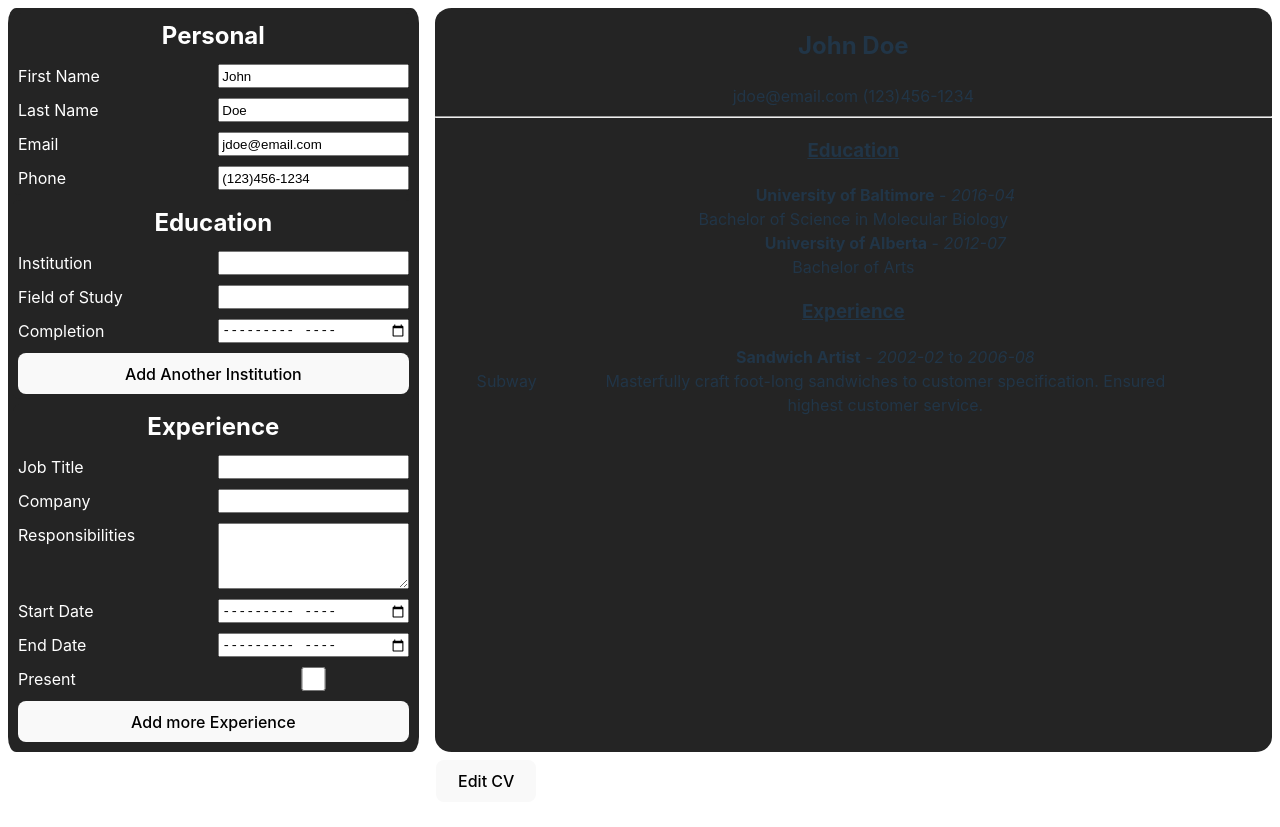
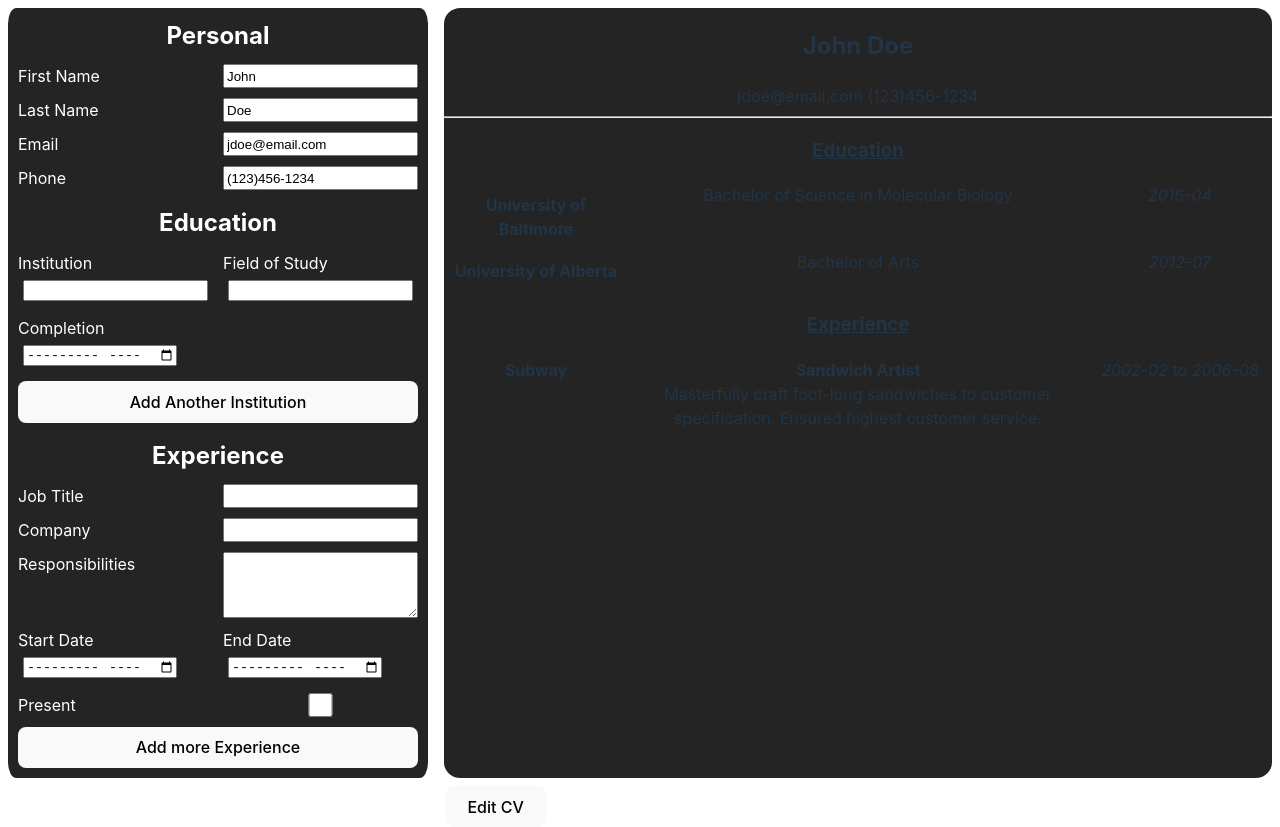
Before and after one commit to cabelstein12/CV-Application, a React (Vite) app: page / in a window 1280 px wide. Before the commit the page ends 802 px from the top, so only its background shows below. Built offline with nearby package versions, Linux system fonts and the light colour scheme.

Commit message:
format and styling

```diff
--- a/src/App.jsx
+++ b/src/App.jsx
@@ -114,7 +114,7 @@ function App() {
   }
 
   const educationItems = institutions.map(institution =>
-    <li key={institution.id}>
+    <li key={institution.id} className="education-list-item">
       <span className="edit-buttons">
         <button
           className="edit-button delete-button"
@@ -138,14 +138,24 @@ function App() {
           }
         ></button>
       </span>
-      <span id="institution-info">
-        <b>{institution.name}</b> - <i>{institution.date}</i>
-      </span>
+      <div id="institution-name">
+        <b>{institution.name}</b>
+      </div>
+      <div id="institution-date">
+        <i>{institution.date}</i>
+      </div>
       <div id="discipline-name">{institution.discipline}</div>
     </li>
   );
   const experienceItems = experiences.map(experience =>
-    <li key={experience.id}>
+    <li key={experience.id} className="experiences-list-item">
+      <div id="experience-company"><b>{experience.companyName}</b> </div>
+      <div id="experience-name-dates">
+        <b>{experience.jobTitle}</b>
+      </div>
+      <div id="experiences-dates">
+        <i>{experience.from}</i> to <i>{experience.to}</i>
+      </div>
       <div className="edit-buttons">
         <button
           className="edit-button delete-button"
@@ -171,10 +181,6 @@ function App() {
           }}
         ></button>
       </div>
-      <span id="experience-name-dates">
-        <b>{experience.jobTitle}</b> - <i>{experience.from}</i> to <i>{experience.to}</i>
-      </span>
-      <div id="experience-company">{experience.companyName} </div>
       <div id="experience-responsibilities">
         <ul>
           {experience.responsibilities}
--- a/src/Education.jsx
+++ b/src/Education.jsx
@@ -32,14 +32,15 @@ export default function Education({name, institutions, discipline, date, modifyi
       }
       >
         <h2>Education</h2>
-        <label htmlFor="school-name"> Institution </label>
-        <input type="text" id="name" value={name} onChange={onAddName} minLength={7} />
-        <label htmlFor="study-type"> Field of Study </label>
-        <input type="text" id="discipline" value={discipline} onChange={onAddDiscipline} minLength={7} />
-
-        <label htmlFor="study-date-end"> Completion </label>
-        <input type="month" id="endDate" value={date} onChange={onAddDate} />
-
+        <label htmlFor="school-name"> Institution
+          <input type="text" id="name" value={name} onChange={onAddName} minLength={7} />
+        </label>
+        <label htmlFor="study-type"> Field of Study
+          <input type="text" id="discipline" value={discipline} onChange={onAddDiscipline} minLength={7} />
+        </label>
+        <label htmlFor="study-date-end"> Completion
+          <input type="month" id="endDate" value={date} onChange={onAddDate} />
+        </label>
         <button type="submit">{modifying ? ("Modify Institution") : ("Add Another Institution")}</button>
       </form>
     </>
--- a/src/Experience.jsx
+++ b/src/Experience.jsx
@@ -38,15 +38,17 @@ export default function Experience({title, xp, company, jobResponsibilities, dat
         <input type="text" value={title} onChange={onChangeTitle}/>
 
         <label htmlFor="job-company"> Company </label>
-        <input type="text" value={company} onChange={onChangeCompanyName}/>
+        <input type="text" id="job-company" value={company} onChange={onChangeCompanyName}/>
 
         <label htmlFor="job-responsibilities"> Responsibilities </label>
-        <textarea type="text" rows="4" cols="30" value={jobResponsibilities} onChange={onChangeJobResponsibilities}/>
+        <textarea type="text" id="job-responsibilities" rows="4" cols="30" value={jobResponsibilities} onChange={onChangeJobResponsibilities}/>
 
-        <label htmlFor="job-start">Start Date</label>
-        <input type="month" value={dates[0]} onChange={onChangeDates[0]}/>
-        <label htmlFor="job-end">End Date</label>
-        <input id="end-date-text" type="month" value={dates[1]} onChange={onChangeDates[1]}/>
+        <label htmlFor="job-start">Start Date
+          <input type="month" value={dates[0]} onChange={onChangeDates[0]}/>
+        </label>
+        <label htmlFor="job-end">End Date
+          <input id="end-date-text" type="month" value={dates[1]} onChange={onChangeDates[1]}/>
+        </label>
         <span> Present </span>
         <input
           id="end-date-checkbox"
--- a/src/Form.css
+++ b/src/Form.css
@@ -22,18 +22,13 @@ button {
 
 ul {
   list-style-type: none;
-  padding: 0px 40px
+  padding: 0px;
 }
 
 li{
   display: grid;
-  grid-template-columns: 4em 1fr;
+  grid-template-columns: 2fr 5fr 2fr;
 }
-
-#discipline-name {
-  grid-column: 1 / 3;
-}
-
 .edit-button {
   background-color: #f9f9f9;
   color: black;
@@ -53,3 +48,31 @@ li{
 .edit-buttons{
   width: max-content;
 }
+
+#discipline-name {
+  grid-column: 1 / 3;
+}
+
+#experience-company,
+#institution-name{
+  grid-column: 1;
+  grid-row: 1;
+}
+#institution-name{
+  padding: 5%;
+}
+#experience-responsibilities,
+#discipline-name {
+  grid-column: 2;
+}
+#discipline-name{
+  grid-row: 1;
+}
+#experience-responsibilites{
+  grid-row: 2;
+}
+#experience-dates,
+#institution-date{
+  grid-column: 3;
+  grid-row: 1;
+}
```
